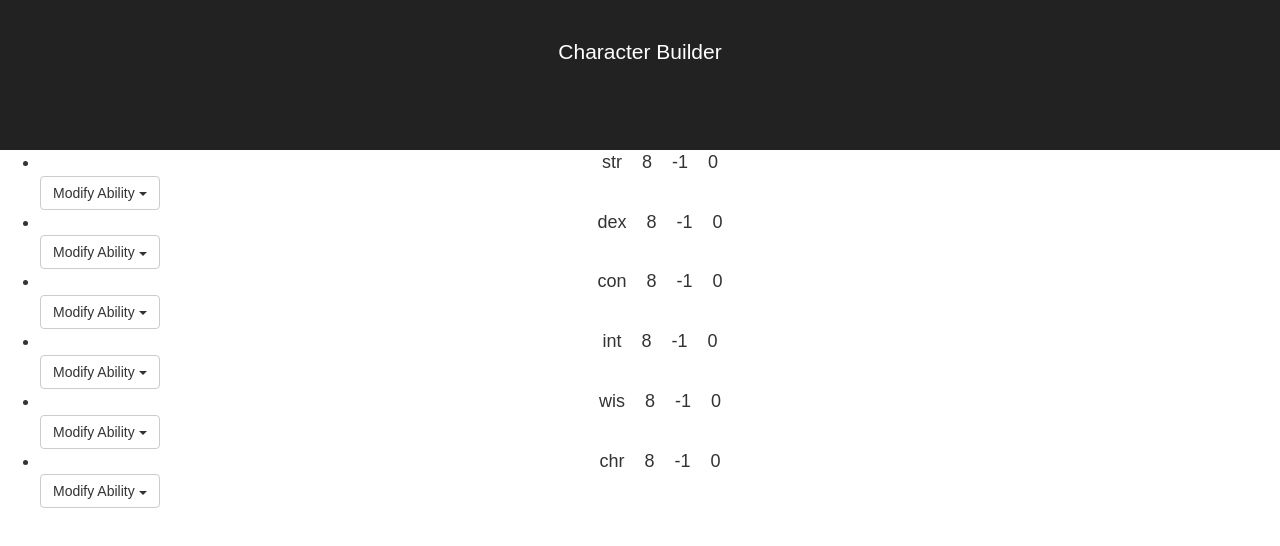
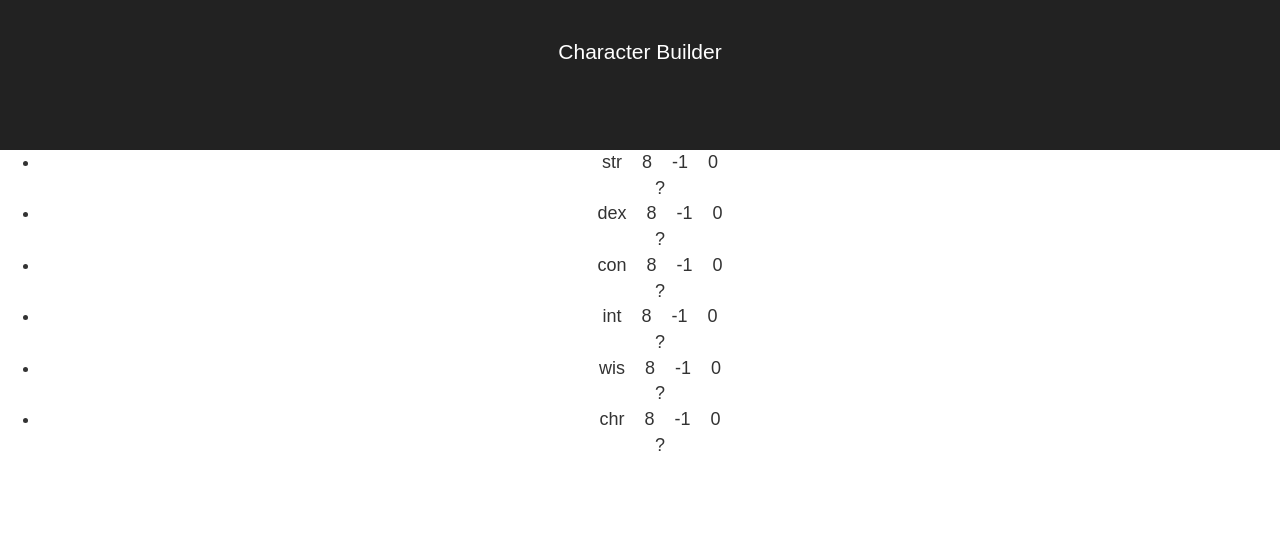
Before and after one commit to jarmbrust/character-builder, a React (Create React App) app: page / in a window 1280 px wide. Shown: the top 546 px of the page. Built offline with nearby package versions, Linux system fonts and the light colour scheme.

Commit message:
redux installed

```diff
--- a/package.json
+++ b/package.json
@@ -6,7 +6,10 @@
     "react": "^16.3.2",
     "react-bootstrap": "^0.32.1",
     "react-dom": "^16.3.2",
-    "react-scripts": "1.1.4"
+    "react-redux": "^5.0.7",
+    "react-scripts": "1.1.4",
+    "redux": "^4.0.0",
+    "redux-thunk": "^2.2.0"
   },
   "scripts": {
     "start": "react-scripts start",
--- a/src/App.js
+++ b/src/App.js
@@ -86,11 +86,7 @@ const AbilityList = ({ abilities, cost }) =>
 							val={item[1]}
 							cost={cost}
 						/>
-						<AbilityScoreDropdown
-							val={cost}
-							ability={item[0]}
-							onSelect={ console.log('test')}
-						/>
+						?
 					</div>
 				})
 			}
```
Also changed, not shown: 1 other file (tests, documents, lock files or other folders).
